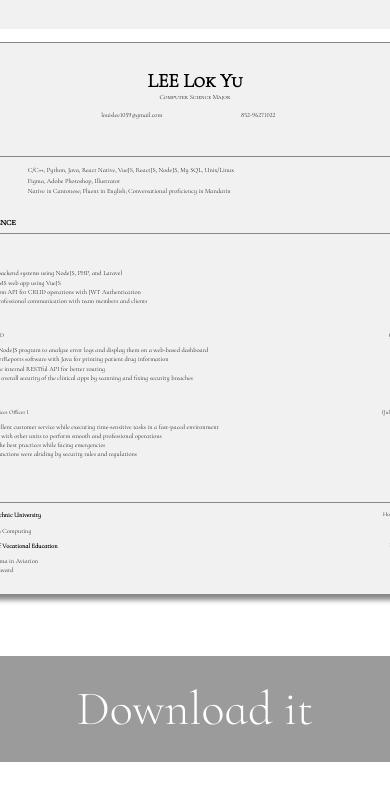
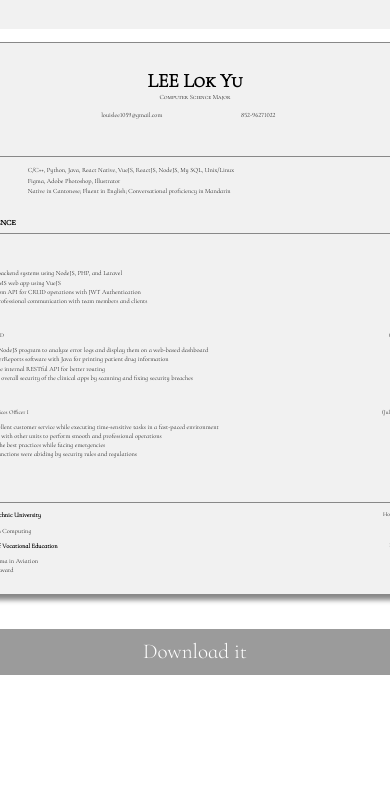
Before and after one commit to louislab/personal-webpage, a plain HTML site: page index.html in a window 390 px wide. Shown: the part 775-1575 px from the top of the page. After the commit the page ends 1479 px from the top, so only its background shows below. Drawn offline with Linux system fonts and the light colour scheme.

Commit message:
Updated responsive design

```diff
--- a/css/style.css
+++ b/css/style.css
@@ -40,6 +40,7 @@
     background-color: #515151;
 }
 
+/* Mobile view and responsive web */
 .download-btn-mobile {
     display: unset;
     background-color: #9b9b9b;
@@ -48,11 +49,19 @@
     padding: 0.5em 1em;
     text-align: center;
     text-decoration: none;
-    font-size: 3em;
+    font-size: 2.5vh; /* larger on mobile and smaller on desktop */
     margin: 1em 0.7em;
     border-radius: 10px;
     cursor: pointer;
     font-family: 'Cormorant Infant', serif;
+}
+
+.download-btn-mobile:hover {
+    background-color: #888888;
+}
+
+.download-btn-mobile:active {
+    background-color: #515151;
 }
 
 .row {
@@ -198,7 +207,8 @@ ul.dash>li:before {
     font-size: 1.65vw;
 }
 
-@media (min-width: 1000px) {
+/* Desktop view */
+@media (min-device-width: 1600px) and (min-width: 800px) {
     .header {
         display: flex;
         justify-content: space-between;
```
